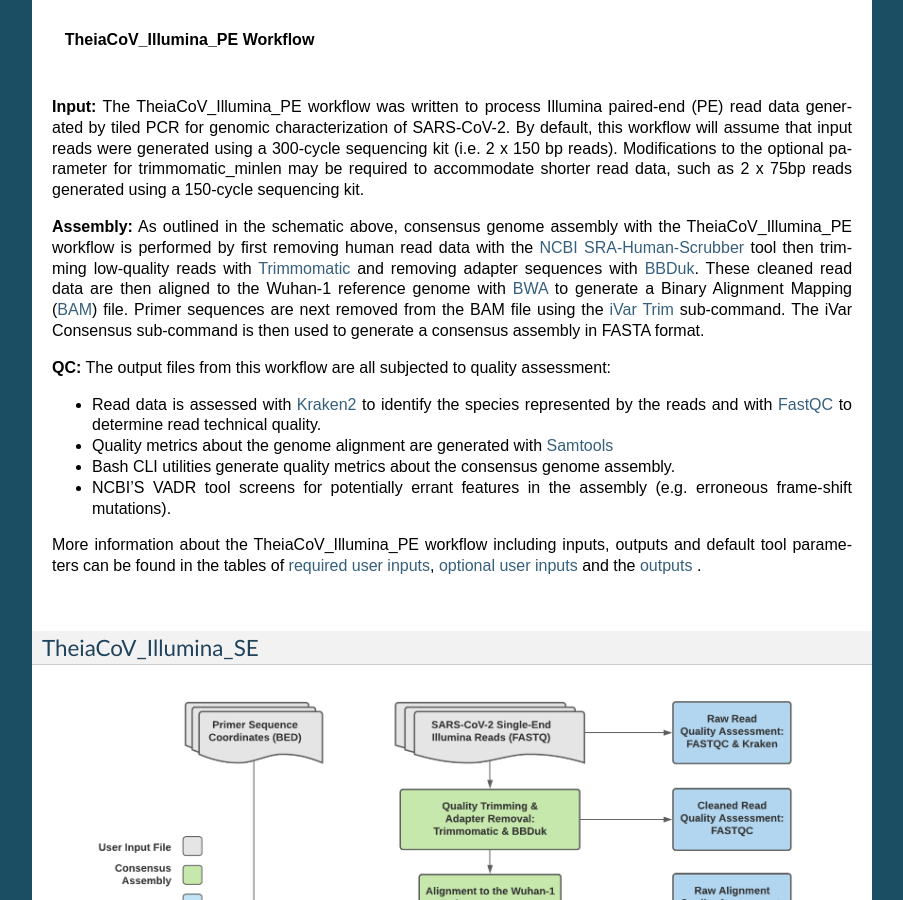
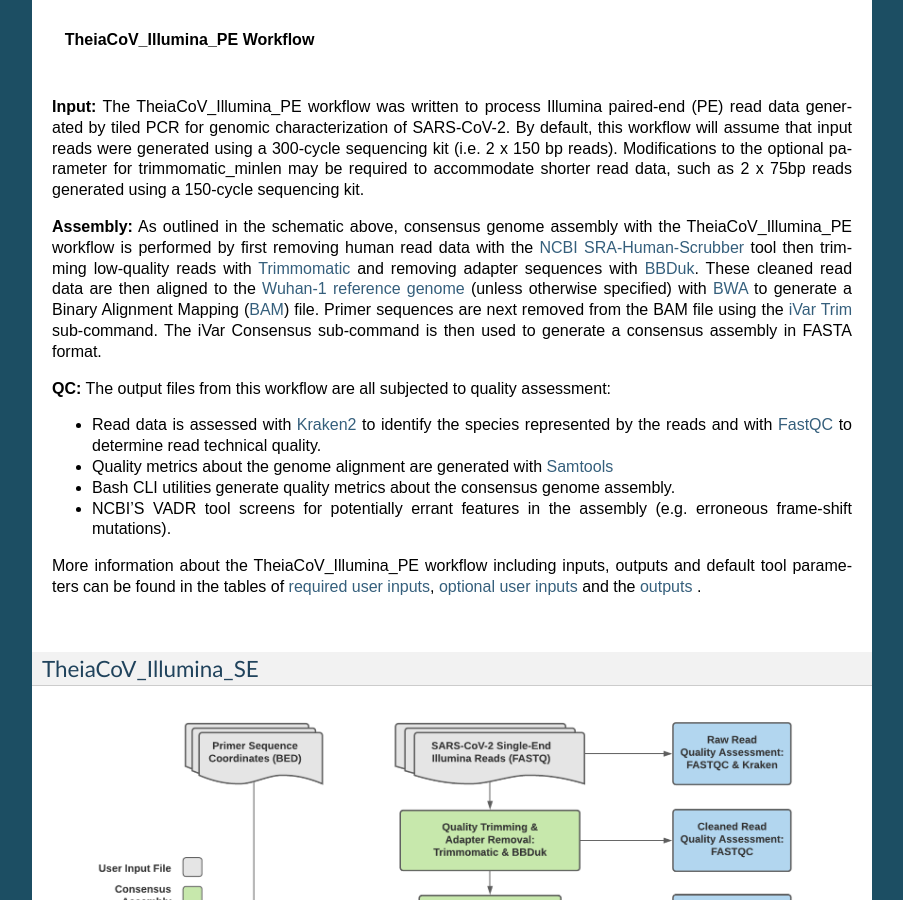
Before and after one commit to theiagen/public_health_viral_genomics, a Sphinx documentation site: the page built from docs/source/theiacov_workflows.rst, in a window 1280 px wide and 900 px high, scrolled down 1742 px. Shown: the whole window, without its empty margins (198-1101 px from the left). Built offline with Sphinx 7.4.7, drawn with Linux system fonts in a browser that asks for light colours; pages that are not in the unit, such as notebooks, are missing from menus.

Commit message:
Added link for Wuhan-1 ref genome

```diff
--- a/docs/source/theiacov_workflows.rst
+++ b/docs/source/theiacov_workflows.rst
@@ -39,7 +39,7 @@ TheiaCoV_Illumina_PE
 
 **Input:** The TheiaCoV_Illumina_PE workflow was written to process Illumina paired-end (PE) read data generated by tiled PCR for genomic characterization of SARS-CoV-2. By default, this workflow will assume that input reads were generated using a 300-cycle sequencing kit (i.e. 2 x 150 bp reads). Modifications to the optional parameter for trimmomatic_minlen may be required to accommodate shorter read data, such as 2 x 75bp reads generated using a 150-cycle sequencing kit.
 
-**Assembly:** As outlined in the schematic above, consensus genome assembly with the TheiaCoV_Illumina_PE workflow is performed by first removing human read data with the `NCBI SRA-Human-Scrubber <https://github.com/ncbi/sra-human-scrubber>`_ tool then trimming low-quality reads with `Trimmomatic <http://www.usadellab.org/cms/?page=trimmomatic>`_ and removing adapter sequences with `BBDuk <https://jgi.doe.gov/data-and-tools/software-tools/bbtools/bb-tools-user-guide/bbduk-guide/>`_. These cleaned read data are then aligned to the Wuhan-1 reference genome with `BWA <http://bio-bwa.sourceforge.net/>`_ to generate a Binary Alignment Mapping (`BAM <https://en.wikipedia.org/wiki/Binary_Alignment_Map>`_) file. Primer sequences are next removed from the BAM file using the `iVar Trim <https://andersen-lab.github.io/ivar/html/manualpage.html>`_ sub-command. The iVar Consensus sub-command is then used to generate a consensus assembly in FASTA format.
+**Assembly:** As outlined in the schematic above, consensus genome assembly with the TheiaCoV_Illumina_PE workflow is performed by first removing human read data with the `NCBI SRA-Human-Scrubber <https://github.com/ncbi/sra-human-scrubber>`_ tool then trimming low-quality reads with `Trimmomatic <http://www.usadellab.org/cms/?page=trimmomatic>`_ and removing adapter sequences with `BBDuk <https://jgi.doe.gov/data-and-tools/software-tools/bbtools/bb-tools-user-guide/bbduk-guide/>`_. These cleaned read data are then aligned to the `Wuhan-1 reference genome <https://github.com/artic-network/artic-ncov2019/blob/master/primer_schemes/nCoV-2019/V3/nCoV-2019.reference.fasta>`_ (unless otherwise specified) with `BWA <http://bio-bwa.sourceforge.net/>`_ to generate a Binary Alignment Mapping (`BAM <https://en.wikipedia.org/wiki/Binary_Alignment_Map>`_) file. Primer sequences are next removed from the BAM file using the `iVar Trim <https://andersen-lab.github.io/ivar/html/manualpage.html>`_ sub-command. The iVar Consensus sub-command is then used to generate a consensus assembly in FASTA format.
 
 **QC:** The output files from this workflow are all subjected to quality assessment:
 
```
